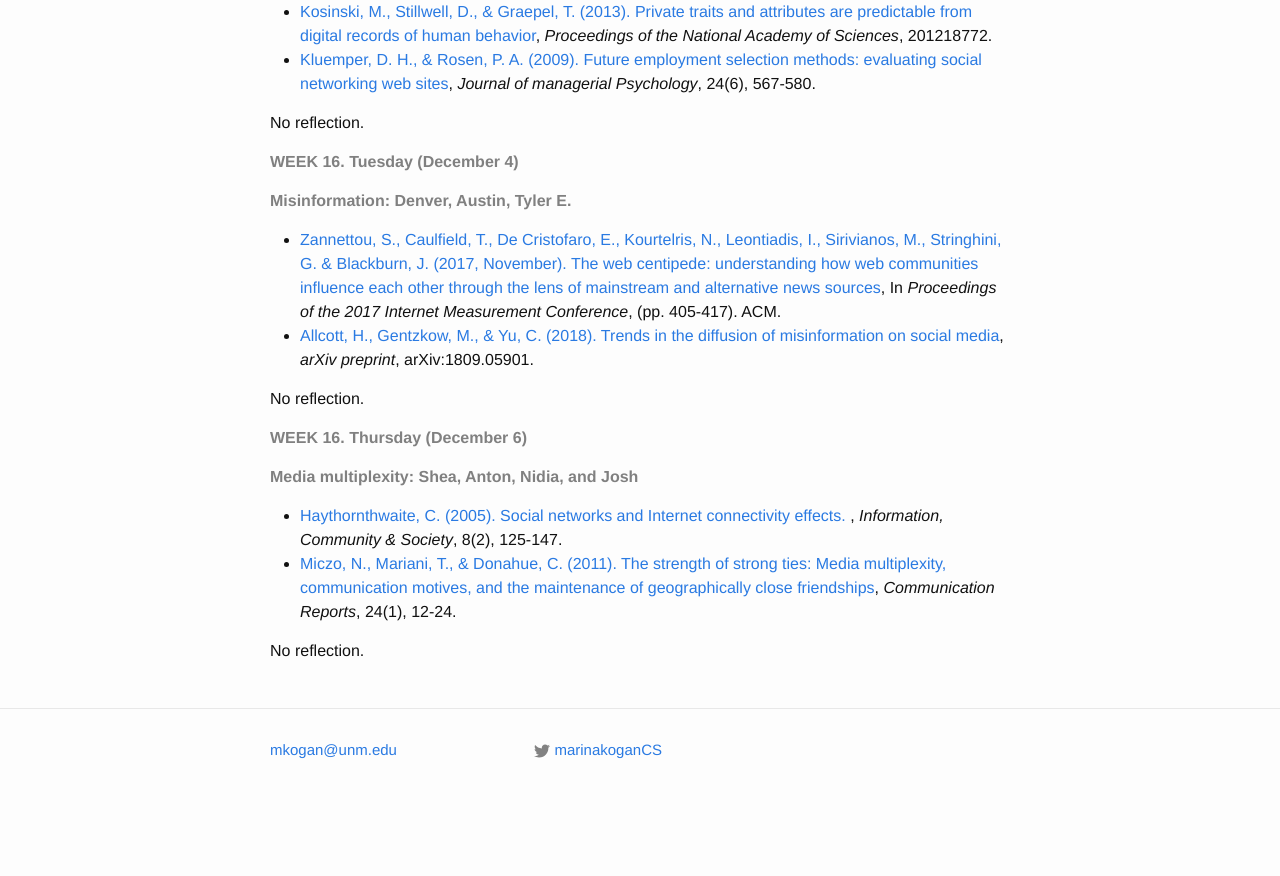
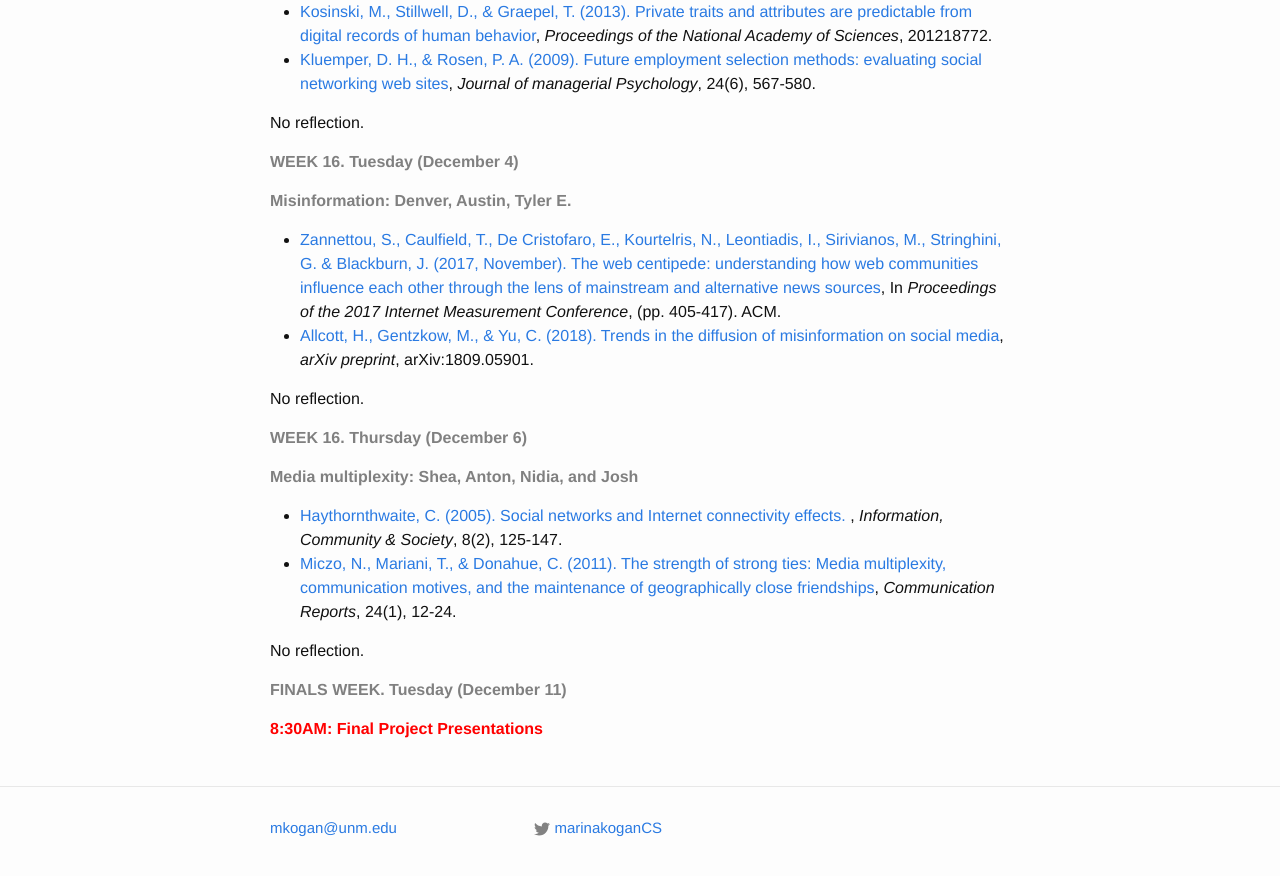
Before and after one commit to marinkala/marinkala.github.com, a Jekyll site: the page built from CS591.md, in a window 1280 px wide and 900 px high, scrolled down 6480 px. Shown: the top 876 px of the window. Built offline with Jekyll 4.4.1, drawn with Linux system fonts in a browser that asks for light colours; our own code applies the rules of GitHub Pages for plain Markdown files; before the commit the page ends 7302 px from its top, so only the background shows below that.

Commit message:
final project presentations

```diff
--- a/CS591.md
+++ b/CS591.md
@@ -277,3 +277,7 @@ No reflection.
 * [Miczo, N., Mariani, T., & Donahue, C. (2011). The strength of strong ties: Media multiplexity, communication motives, and the maintenance of geographically close friendships](/assets/StrongTies_Multiplexity.pdf), *Communication Reports*, 24(1), 12-24.
 
 No reflection.
+
+**<span style="color:grey">FINALS WEEK. Tuesday (December 11)</span>**
+
+**<span style="color:red">8:30AM: Final Project Presentations</span>**
```
